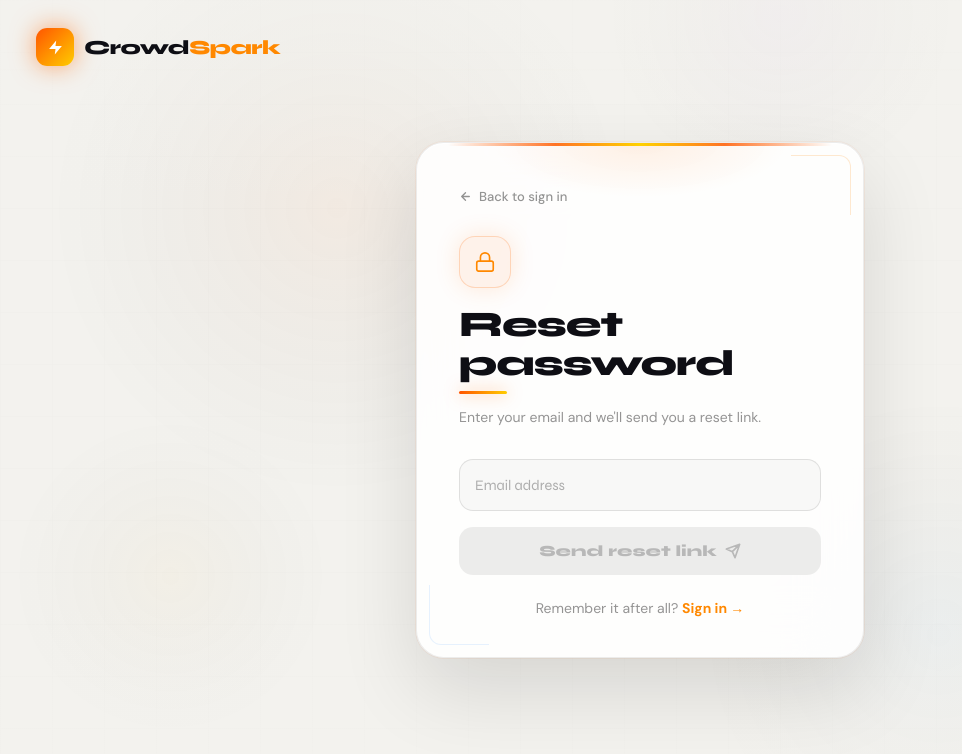
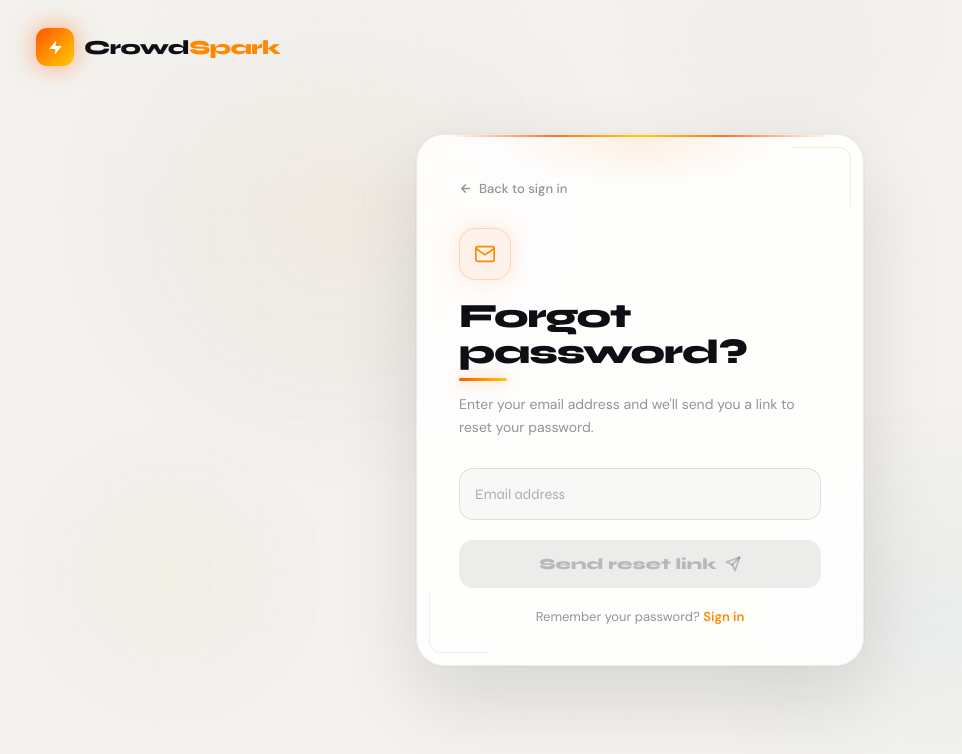
Before and after one commit to ajaypatil-8/crowdspark-frontend, a Next.js app: page /forgot-password in a window 1280 px wide. Shown: the top 754 px of the page, without its empty margins (0-962 px from the left). Built offline with nearby package versions, Linux system fonts and the light colour scheme.

Commit message:
changes : updated forget-password page

```diff
--- a/src/app/forgot-password/page.tsx
+++ b/src/app/forgot-password/page.tsx
@@ -4,7 +4,6 @@ import Link from "next/link";
 import { motion, AnimatePresence } from "framer-motion";
 import { useTheme } from "@/contexts/ThemeContext";
 
-// ── Shared ambient canvas (same orb system as login/register) ────────────────
 function AmbientCanvas({ isDark }: { isDark: boolean }) {
   const ref = useRef<HTMLCanvasElement>(null);
   useEffect(() => {
@@ -19,7 +18,6 @@ function AmbientCanvas({ isDark }: { isDark: boolean }) {
     };
     resize();
     window.addEventListener("resize", resize);
-
     type Orb = { x:number; y:number; r:number; vx:number; vy:number; hue:number; a:number };
     const orbs: Orb[] = [
       { x:0.18, y:0.20, r:0.36, vx: 0.00025, vy: 0.00018, hue:22,  a: isDark?0.09:0.055 },
@@ -29,7 +27,6 @@ function AmbientCanvas({ isDark }: { isDark: boolean }) {
     ];
     const W = () => canvas.offsetWidth, H = () => canvas.offsetHeight;
     let frame = 0;
-
     const tick = () => {
       raf = requestAnimationFrame(tick); frame++;
       const w = W(), h = H();
@@ -45,7 +42,6 @@ function AmbientCanvas({ isDark }: { isDark: boolean }) {
         ctx.fillStyle=g;
         ctx.beginPath(); ctx.arc(gx,gy,gr,0,Math.PI*2); ctx.fill();
       });
-      // scan line
       const sy=((frame*0.3)%(h+60))-30;
       const sl=ctx.createLinearGradient(0,sy-1,0,sy+1);
       sl.addColorStop(0,"transparent");
@@ -59,7 +55,6 @@ function AmbientCanvas({ isDark }: { isDark: boolean }) {
   return <canvas ref={ref} style={{ position:"absolute", inset:0, width:"100%", height:"100%", pointerEvents:"none" }}/>;
 }
 
-// ── Forge Input ──────────────────────────────────────────────────────────────
 function ForgeInput({ label, type="text", value, onChange, autoComplete, isDark, disabled }: {
   label:string; type?:string; value:string; onChange:(v:string)=>void;
   autoComplete?:string; isDark:boolean; disabled?:boolean;
@@ -105,17 +100,11 @@ function ForgeInput({ label, type="text", value, onChange, autoComplete, isDark,
           cursor: disabled ? "not-allowed" : "text",
         }}
       />
-      {focused && !disabled && (
-        <div style={{ position:"absolute", bottom:0, left:0, right:0, height:2.5, borderRadius:"0 0 14px 14px", overflow:"hidden", pointerEvents:"none" }}>
-          <div style={{ height:"100%", width:"55%", background:"linear-gradient(90deg,transparent,#ff6b00,#ffcc00,#ff6b00,transparent)", animation:"fpLaser 1.1s ease-in-out infinite" }}/>
-        </div>
-      )}
     </div>
   );
 }
 
-// ── Email Sent success state ─────────────────────────────────────────────────
-function SentState({ email, isDark, onRetry }: { email:string; isDark:boolean; onRetry:()=>void }) {
+function SuccessState({ email, isDark }: { email: string; isDark:boolean }) {
   return (
     <motion.div
       initial={{ opacity:0, scale:0.9, y:16 }}
@@ -123,7 +112,6 @@ function SentState({ email, isDark, onRetry }: { email:string; isDark:boolean; o
       transition={{ duration:0.5, ease:[0.22,1,0.36,1] }}
       style={{ display:"flex", flexDirection:"column", alignItems:"center", textAlign:"center", padding:"8px 0 4px" }}
     >
-      {/* Pulsing ring stack */}
       <div style={{ position:"relative", width:88, height:88, display:"flex", alignItems:"center", justifyContent:"center", marginBottom:26 }}>
         {[1,2,3].map(i=>(
           <motion.div key={i}
@@ -145,18 +133,17 @@ function SentState({ email, isDark, onRetry }: { email:string; isDark:boolean; o
             boxShadow:"0 0 36px rgba(255,107,0,0.22)",
           }}
         >
-          <svg width="30" height="30" viewBox="0 0 24 24" fill="none" stroke="#ff8800" strokeWidth="1.8" strokeLinecap="round" strokeLinejoin="round">
+          <svg width="32" height="32" viewBox="0 0 24 24" fill="none" stroke="#ff8800" strokeWidth="1.8" strokeLinecap="round" strokeLinejoin="round">
             <path d="M4 4h16c1.1 0 2 .9 2 2v12c0 1.1-.9 2-2 2H4c-1.1 0-2-.9-2-2V6c0-1.1.9-2 2-2z"/>
             <polyline points="22,6 12,13 2,6"/>
           </svg>
         </motion.div>
       </div>
-
       <motion.h2
         initial={{ y:12, opacity:0 }} animate={{ y:0, opacity:1 }} transition={{ delay:0.25 }}
         style={{ fontFamily:"Syne, sans-serif", fontWeight:900, fontSize:24, color:"var(--text)", letterSpacing:"-0.03em", margin:"0 0 10px", lineHeight:1.1 }}
       >
-        Check your inbox
+        Check your email
       </motion.h2>
       <motion.div
         initial={{ scaleX:0, originX:"center" }} animate={{ scaleX:1 }}
@@ -165,82 +152,72 @@ function SentState({ email, isDark, onRetry }: { email:string; isDark:boolean; o
       />
       <motion.p
         initial={{ y:8, opacity:0 }} animate={{ y:0, opacity:1 }} transition={{ delay:0.32 }}
-        style={{ fontFamily:"DM Sans, sans-serif", fontSize:14, color:isDark?"rgba(255,255,255,0.48)":"rgba(0,0,0,0.48)", margin:"0 0 6px", lineHeight:1.65 }}
+        style={{ fontFamily:"DM Sans, sans-serif", fontSize:14, color:isDark?"rgba(255,255,255,0.48)":"rgba(0,0,0,0.48)", margin:"0 0 28px", lineHeight:1.65 }}
       >
-        We sent a password reset link to
+        We sent a reset link to <strong style={{ color:"var(--text)" }}>{email}</strong>. Check your inbox and follow the link to reset your password.
       </motion.p>
-      <motion.p
-        initial={{ y:8, opacity:0 }} animate={{ y:0, opacity:1 }} transition={{ delay:0.38 }}
-        style={{ fontFamily:"Syne, sans-serif", fontWeight:700, fontSize:14.5, color:"#ff8800", margin:"0 0 28px", wordBreak:"break-all" }}
-      >
-        {email}
-      </motion.p>
-
-      <motion.div initial={{ y:8, opacity:0 }} animate={{ y:0, opacity:1 }} transition={{ delay:0.45 }}
-        style={{ width:"100%", display:"flex", flexDirection:"column", gap:10 }}
-      >
-        <p style={{ fontFamily:"DM Sans, sans-serif", fontSize:12.5, color:isDark?"rgba(255,255,255,0.28)":"rgba(0,0,0,0.32)", margin:0 }}>
-          Didn&#39;t receive it? Check spam or{" "}
-          <button onClick={onRetry}
-            style={{ background:"none", border:"none", cursor:"pointer", color:"#ff8800", fontFamily:"DM Sans, sans-serif", fontSize:12.5, fontWeight:700, padding:0 }}>
-            try again
-          </button>
-        </p>
+      <motion.div initial={{ y:8, opacity:0 }} animate={{ y:0, opacity:1 }} transition={{ delay:0.45 }} style={{ width:"100%" }}>
         <Link href="/login"
-          style={{ display:"inline-flex", alignItems:"center", justifyContent:"center", gap:8,
-            paddingTop:14, paddingBottom:14, paddingLeft:20, paddingRight:20,
-            borderRadius:14, border:`1.5px solid ${isDark?"rgba(255,255,255,0.1)":"rgba(0,0,0,0.1)"}`,
-            background:"none", color:"var(--text)", fontFamily:"Syne, sans-serif", fontWeight:700, fontSize:14,
-            textDecoration:"none", transition:"border-color 0.2s",
+          style={{
+            display:"flex", alignItems:"center", justifyContent:"center", gap:8,
+            paddingTop:15, paddingBottom:15, paddingLeft:20, paddingRight:20,
+            borderRadius:14, border:"none", textDecoration:"none",
+            background:"linear-gradient(135deg,#ff5500 0%,#ff8800 50%,#ffcc00 100%)",
+            color:"#fff", fontFamily:"Syne, sans-serif", fontWeight:800, fontSize:15,
+            boxShadow:"0 0 32px rgba(255,100,0,0.4)",
           }}
         >
-          <svg width="14" height="14" viewBox="0 0 24 24" fill="none" stroke="currentColor" strokeWidth="2.5" strokeLinecap="round" strokeLinejoin="round">
-            <path d="M19 12H5M12 19l-7-7 7-7"/>
+          Back to sign in
+          <svg width="15" height="15" viewBox="0 0 24 24" fill="none" stroke="currentColor" strokeWidth="2.5" strokeLinecap="round" strokeLinejoin="round">
+            <path d="M5 12h14M12 5l7 7-7 7"/>
           </svg>
-          Back to sign in
         </Link>
       </motion.div>
     </motion.div>
   );
 }
 
-// ── Main ─────────────────────────────────────────────────────────────────────
 export default function ForgotPasswordPage() {
   const { isDark } = useTheme();
+
   const [email,   setEmail]   = useState("");
   const [loading, setLoading] = useState(false);
-  const [sent,    setSent]    = useState(false);
+  const [done,    setDone]    = useState(false);
   const [error,   setError]   = useState<string|null>(null);
   const [mounted, setMounted] = useState(false);
 
   useEffect(() => { setMounted(true); }, []);
 
+  const isValidEmail = /^[^\s@]+@[^\s@]+\.[^\s@]+$/.test(email);
+  const canSubmit = !loading && isValidEmail;
+
   const handleSubmit = useCallback(async (e: FormEvent) => {
     e.preventDefault();
-    if (!email.trim()) return;
+    if (!canSubmit) return;
     setError(null); setLoading(true);
     try {
-      // POST /auth/forgot-password  — backend endpoint when ready
       const res = await fetch(`${process.env.NEXT_PUBLIC_API_URL || "http://localhost:8080/crowdspark"}/auth/forgot-password`, {
-        method:"POST",
-        headers:{ "Content-Type":"application/json" },
+        method: "POST",
+        headers: { "Content-Type": "application/json" },
         body: JSON.stringify({ email: email.trim() }),
       });
-      if (!res.ok && res.status !== 200) {
-        // still show success — never confirm if email exists (security)
+      if (!res.ok) {
+        const data = await res.json().catch(() => ({}));
+        setError(data?.message || "Something went wrong. Please try again.");
+      } else {
+        setDone(true);
       }
-      setSent(true);
     } catch {
-      // show success regardless to avoid email enumeration
-      setSent(true);
-    } finally { setLoading(false); }
-  }, [email]);
+      setError("Network error. Please check your connection and try again.");
+    } finally {
+      setLoading(false);
+    }
+  }, [canSubmit, email]);
 
   const pageBg  = isDark ? "#06050a" : "#f3f2ee";
   const cardBg  = isDark ? "rgba(10,8,18,0.88)" : "rgba(255,255,255,0.88)";
   const cardBdr = isDark ? "rgba(255,255,255,0.08)" : "rgba(0,0,0,0.07)";
   const mutedClr= isDark ? "rgba(255,255,255,0.4)"  : "rgba(0,0,0,0.42)";
-  const canSubmit = !loading && email.includes("@");
 
   if (!mounted) return null;
 
@@ -250,10 +227,8 @@ export default function ForgotPasswordPage() {
       display:"flex", alignItems:"center", justifyContent:"center",
       position:"relative", overflow:"hidden",
     }}>
-      {/* Ambient canvas */}
       <AmbientCanvas isDark={isDark}/>
 
-      {/* Grid overlay */}
       <svg style={{ position:"absolute", inset:0, width:"100%", height:"100%", pointerEvents:"none", opacity:isDark?0.028:0.016 }}>
         <defs>
           <pattern id="fpg" x="0" y="0" width="52" height="52" patternUnits="userSpaceOnUse">
@@ -263,11 +238,9 @@ export default function ForgotPasswordPage() {
         <rect width="100%" height="100%" fill="url(#fpg)"/>
       </svg>
 
-      {/* Edge fades */}
       <div style={{ position:"absolute", top:0, left:0, right:0, height:200, background:`linear-gradient(to bottom,${isDark?"rgba(6,5,10,0.55)":"rgba(243,242,238,0.55)"} 0%,transparent 100%)`, pointerEvents:"none" }}/>
       <div style={{ position:"absolute", bottom:0, left:0, right:0, height:200, background:`linear-gradient(to top,${isDark?"rgba(6,5,10,0.55)":"rgba(243,242,238,0.55)"} 0%,transparent 100%)`, pointerEvents:"none" }}/>
 
-      {/* Logo */}
       <motion.div
         initial={{ opacity:0, y:-22 }} animate={{ opacity:1, y:0 }}
         transition={{ duration:0.6, ease:"easeOut" }}
@@ -289,7 +262,6 @@ export default function ForgotPasswordPage() {
         </Link>
       </motion.div>
 
-      {/* ─── Card ─── */}
       <motion.div
         initial={{ opacity:0, y:38, scale:0.91 }}
         animate={{ opacity:1, y:0, scale:1 }}
@@ -309,31 +281,21 @@ export default function ForgotPasswordPage() {
           overflow:"hidden",
         }}
       >
-        {/* Top accent line */}
         <div style={{
           position:"absolute", top:0, left:"7%", right:"7%", height:2.5,
           background:"linear-gradient(90deg,transparent,rgba(255,90,0,0.85) 28%,rgba(255,220,0,1) 50%,rgba(255,90,0,0.85) 72%,transparent)",
         }}/>
-        {/* Inner glow */}
         <div style={{ position:"absolute", top:-55, left:"50%", transform:"translateX(-50%)", width:300, height:110, background:"radial-gradient(ellipse,rgba(255,107,0,0.1) 0%,transparent 70%)", pointerEvents:"none" }}/>
-        {/* Corner deco */}
         <div style={{ position:"absolute", top:12, right:12, width:60, height:60, borderTop:`1.5px solid ${isDark?"rgba(255,136,0,0.12)":"rgba(255,136,0,0.18)"}`, borderRight:`1.5px solid ${isDark?"rgba(255,136,0,0.12)":"rgba(255,136,0,0.18)"}`, borderRadius:"0 12px 0 0", pointerEvents:"none" }}/>
         <div style={{ position:"absolute", bottom:12, left:12, width:60, height:60, borderBottom:`1.5px solid ${isDark?"rgba(96,165,250,0.1)":"rgba(96,165,250,0.15)"}`, borderLeft:`1.5px solid ${isDark?"rgba(96,165,250,0.1)":"rgba(96,165,250,0.15)"}`, borderRadius:"0 0 0 12px", pointerEvents:"none" }}/>
 
         <AnimatePresence mode="wait">
-          {sent ? (
-            <motion.div key="sent"
-              initial={{ opacity:0, x:30 }} animate={{ opacity:1, x:0 }} exit={{ opacity:0, x:-30 }}
-              transition={{ duration:0.4, ease:"easeOut" }}
-            >
-              <SentState email={email} isDark={isDark} onRetry={()=>{ setSent(false); setEmail(""); }}/>
+          {done ? (
+            <motion.div key="done" initial={{ opacity:0, x:30 }} animate={{ opacity:1, x:0 }} exit={{ opacity:0, x:-30 }} transition={{ duration:0.4 }}>
+              <SuccessState email={email} isDark={isDark}/>
             </motion.div>
           ) : (
-            <motion.div key="form"
-              initial={{ opacity:0, x:-30 }} animate={{ opacity:1, x:0 }} exit={{ opacity:0, x:30 }}
-              transition={{ duration:0.4, ease:"easeOut" }}
-            >
-              {/* Back link */}
+            <motion.div key="form" initial={{ opacity:0, x:-30 }} animate={{ opacity:1, x:0 }} exit={{ opacity:0, x:30 }} transition={{ duration:0.4 }}>
               <motion.div initial={{ opacity:0 }} animate={{ opacity:1 }} transition={{ delay:0.1 }} style={{ marginBottom:28 }}>
                 <Link href="/login"
                   style={{ display:"inline-flex", alignItems:"center", gap:7, color:mutedClr, fontFamily:"DM Sans, sans-serif", fontSize:13, textDecoration:"none", fontWeight:500 }}
@@ -345,9 +307,7 @@ export default function ForgotPasswordPage() {
                 </Link>
               </motion.div>
 
-              {/* Heading */}
               <motion.div initial={{ opacity:0, y:18 }} animate={{ opacity:1, y:0 }} transition={{ delay:0.15, duration:0.5 }} style={{ marginBottom:30 }}>
-                {/* Icon */}
                 <motion.div
                   initial={{ scale:0 }} animate={{ scale:1 }}
                   transition={{ type:"spring", stiffness:220, damping:16, delay:0.2 }}
@@ -360,28 +320,26 @@ export default function ForgotPasswordPage() {
                   }}
                 >
                   <svg width="22" height="22" viewBox="0 0 24 24" fill="none" stroke="#ff8800" strokeWidth="1.8" strokeLinecap="round" strokeLinejoin="round">
-                    <rect x="3" y="11" width="18" height="11" rx="2"/>
-                    <path d="M7 11V7a5 5 0 0 1 10 0v4"/>
+                    <path d="M4 4h16c1.1 0 2 .9 2 2v12c0 1.1-.9 2-2 2H4c-1.1 0-2-.9-2-2V6c0-1.1.9-2 2-2z"/>
+                    <polyline points="22,6 12,13 2,6"/>
                   </svg>
                 </motion.div>
-
                 <h1 style={{
                   fontFamily:"Syne, sans-serif", fontWeight:900,
-                  fontSize:"clamp(26px,3.5vw,36px)",
+                  fontSize:"clamp(24px,3.5vw,34px)",
                   color:"var(--text)", letterSpacing:"-0.03em",
                   margin:"0 0 8px", lineHeight:1.06,
-                }}>Reset password</h1>
+                }}>Forgot password?</h1>
                 <motion.div
                   initial={{ scaleX:0, originX:"left" }} animate={{ scaleX:1 }}
                   transition={{ delay:0.4, duration:0.5, ease:"easeOut" }}
                   style={{ width:48, height:3.5, borderRadius:2, background:"linear-gradient(90deg,#ff5500,#ffcc00)", marginBottom:12, boxShadow:"0 0 16px rgba(255,107,0,0.58)" }}
                 />
                 <p style={{ fontFamily:"DM Sans, sans-serif", fontSize:14, color:mutedClr, margin:0, lineHeight:1.6 }}>
-                  Enter your email and we&#39;ll send you a reset link.
+                  Enter your email address and we&apos;ll send you a link to reset your password.
                 </p>
               </motion.div>
 
-              {/* Error */}
               <AnimatePresence>
                 {error && (
                   <motion.div
@@ -402,8 +360,7 @@ export default function ForgotPasswordPage() {
                 )}
               </AnimatePresence>
 
-              {/* Form */}
-              <form onSubmit={handleSubmit} style={{ display:"flex", flexDirection:"column", gap:16 }}>
+              <form onSubmit={handleSubmit} style={{ display:"flex", flexDirection:"column", gap:20 }}>
                 <motion.div initial={{ opacity:0, x:-14 }} animate={{ opacity:1, x:0 }} transition={{ delay:0.28, duration:0.4 }}>
                   <ForgeInput
                     label="Email address"
@@ -416,7 +373,7 @@ export default function ForgotPasswordPage() {
                   />
                 </motion.div>
 
-                <motion.div initial={{ opacity:0, y:12 }} animate={{ opacity:1, y:0 }} transition={{ delay:0.36, duration:0.4 }}>
+                <motion.div initial={{ opacity:0, y:12 }} animate={{ opacity:1, y:0 }} transition={{ delay:0.35, duration:0.4 }}>
                   <motion.button
                     type="submit" disabled={!canSubmit}
                     whileHover={canSubmit?{ scale:1.025, boxShadow:"0 0 48px rgba(255,100,0,0.54)" }:{}}
@@ -437,17 +394,16 @@ export default function ForgotPasswordPage() {
                       display:"flex", alignItems:"center", justifyContent:"center", gap:9,
                     }}
                   >
-                    {canSubmit && <span style={{ position:"absolute", inset:0, background:"linear-gradient(105deg,transparent 25%,rgba(255,255,255,0.22) 50%,transparent 75%)", animation:"fpShimmer 2.2s ease-in-out infinite" }}/>}
                     {loading ? (
                       <>
                         <span style={{ width:16, height:16, borderRadius:"50%", border:"2px solid rgba(255,255,255,0.3)", borderTopColor:"#fff", animation:"fpSpin .65s linear infinite", flexShrink:0 }}/>
-                        <span style={{ position:"relative" }}>Sending link…</span>
+                        <span>Sending reset link...</span>
                       </>
                     ) : (
-                      <span style={{ position:"relative", display:"flex", alignItems:"center", gap:8 }}>
+                      <span style={{ display:"flex", alignItems:"center", gap:8 }}>
                         Send reset link
                         <svg width="16" height="16" viewBox="0 0 24 24" fill="none" stroke="currentColor" strokeWidth="2.5" strokeLinecap="round" strokeLinejoin="round">
-                          <path d="M22 2L11 13M22 2l-7 20-4-9-9-4 20-7z"/>
+                          <path d="M22 2L11 13"/><path d="M22 2L15 22 11 13 2 9l20-7z"/>
                         </svg>
                       </span>
                     )}
@@ -455,10 +411,12 @@ export default function ForgotPasswordPage() {
                 </motion.div>
               </form>
 
-              <motion.p initial={{ opacity:0 }} animate={{ opacity:1 }} transition={{ delay:0.5 }}
-                style={{ marginTop:24, textAlign:"center", color:mutedClr, fontFamily:"DM Sans, sans-serif", fontSize:14 }}>
-                Remember it after all?{" "}
-                <Link href="/login" style={{ color:"#ff8800", fontWeight:700, textDecoration:"none" }}>Sign in →</Link>
+              <motion.p
+                initial={{ opacity:0 }} animate={{ opacity:1 }} transition={{ delay:0.5 }}
+                style={{ fontFamily:"DM Sans, sans-serif", fontSize:13, color:mutedClr, textAlign:"center", margin:"20px 0 0" }}
+              >
+                Remember your password?{" "}
+                <Link href="/login" style={{ color:"#ff8800", textDecoration:"none", fontWeight:600 }}>Sign in</Link>
               </motion.p>
             </motion.div>
           )}
@@ -466,9 +424,7 @@ export default function ForgotPasswordPage() {
       </motion.div>
 
       <style>{`
-        @keyframes fpShimmer { 0%{transform:translateX(-100%)} 60%{transform:translateX(220%)} 100%{transform:translateX(220%)} }
-        @keyframes fpSpin    { to{transform:rotate(360deg)} }
-        @keyframes fpLaser   { 0%{transform:translateX(-200%)} 100%{transform:translateX(400%)} }
+        @keyframes fpSpin { to{transform:rotate(360deg)} }
       `}</style>
     </div>
   );
```
